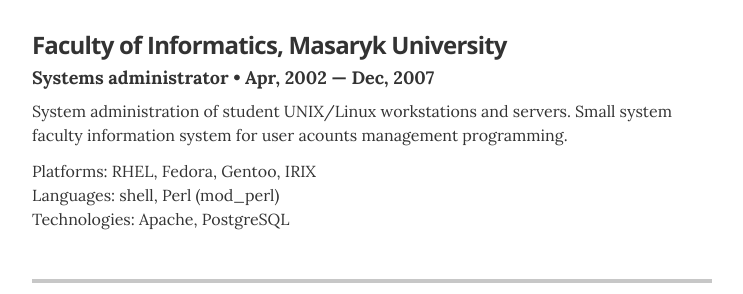
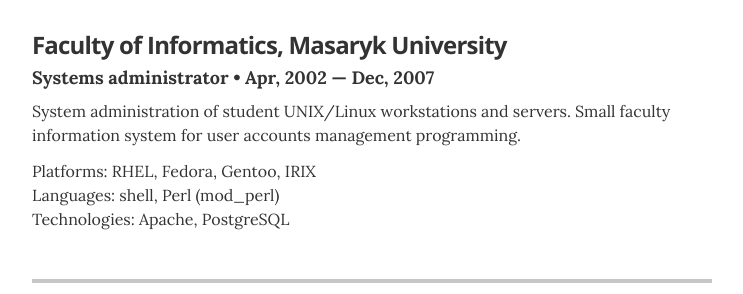
Before and after one commit to al3xhh/ahuertas.github.io, a Jekyll site: the page built from index.html, in a window 1280 px wide. Shown: the part 1482-1776 px from the top of the page, without its empty margins (268-1011 px from the left). Built offline with Jekyll 4.4.1, drawn with Linux system fonts in a browser that asks for light colours.

Commit message:
Fix FI description

```diff
--- a/_layouts/resume.html
+++ b/_layouts/resume.html
@@ -109,7 +109,7 @@
           <h3 class="resume-item-title" itemprop="name">Faculty of Informatics, Masaryk University</h3>
           <h4 class="resume-item-details" itemprop="description">Systems administrator &bull; Apr, 2002 &mdash; Dec, 2007</h4>
           <p class="resume-item-copy">
-            System administration of student UNIX/Linux workstations and servers. Small system faculty information system for user acounts management programming.
+            System administration of student UNIX/Linux workstations and servers. Small faculty information system for user accounts management programming.
           </p>
 
           <p class="resume-item-copy">
```
